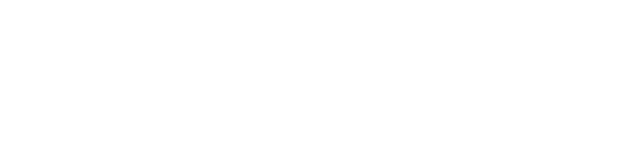
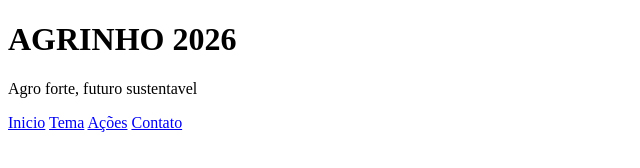
Before and after one commit to elloahzerbini/Meu-primeiro-reposit-rio, a plain HTML site: page index.html in a window 1280 px wide. Shown: the whole page, without its empty margins (0-640 px from the left). Drawn offline with Linux system fonts and the light colour scheme.

Commit message:
alteração 1

```diff
--- a/index.html
+++ b/index.html
@@ -6,6 +6,31 @@
     <title>AGRINHO</title>
 </head>
 <body>
+    <header class="cabecalho">
+        <h1>AGRINHO 2026</h1>
+        <p>Agro forte, futuro sustentavel</p>
+    </header>
 
+    <nav>
+        <a href="#inicio">Inicio</a>
+        <a href="#tema">Tema</a>
+        <a href="acoes">Ações</a>
+        <a href="#contato">Contato</a>
+    </nav>
+    <section id="Inicio" class="banner">
+        <div>
+            <h2> </h2>
+            <p></p>
+            <a href=""></a>
+        </div>
+    </section>
+    <main class="conteúdo">
+
+    </main>
+    <footer>
+
+    <footer id="contato" class="rodapé">
+
+    </footer>
 </body>
 </html>
```
